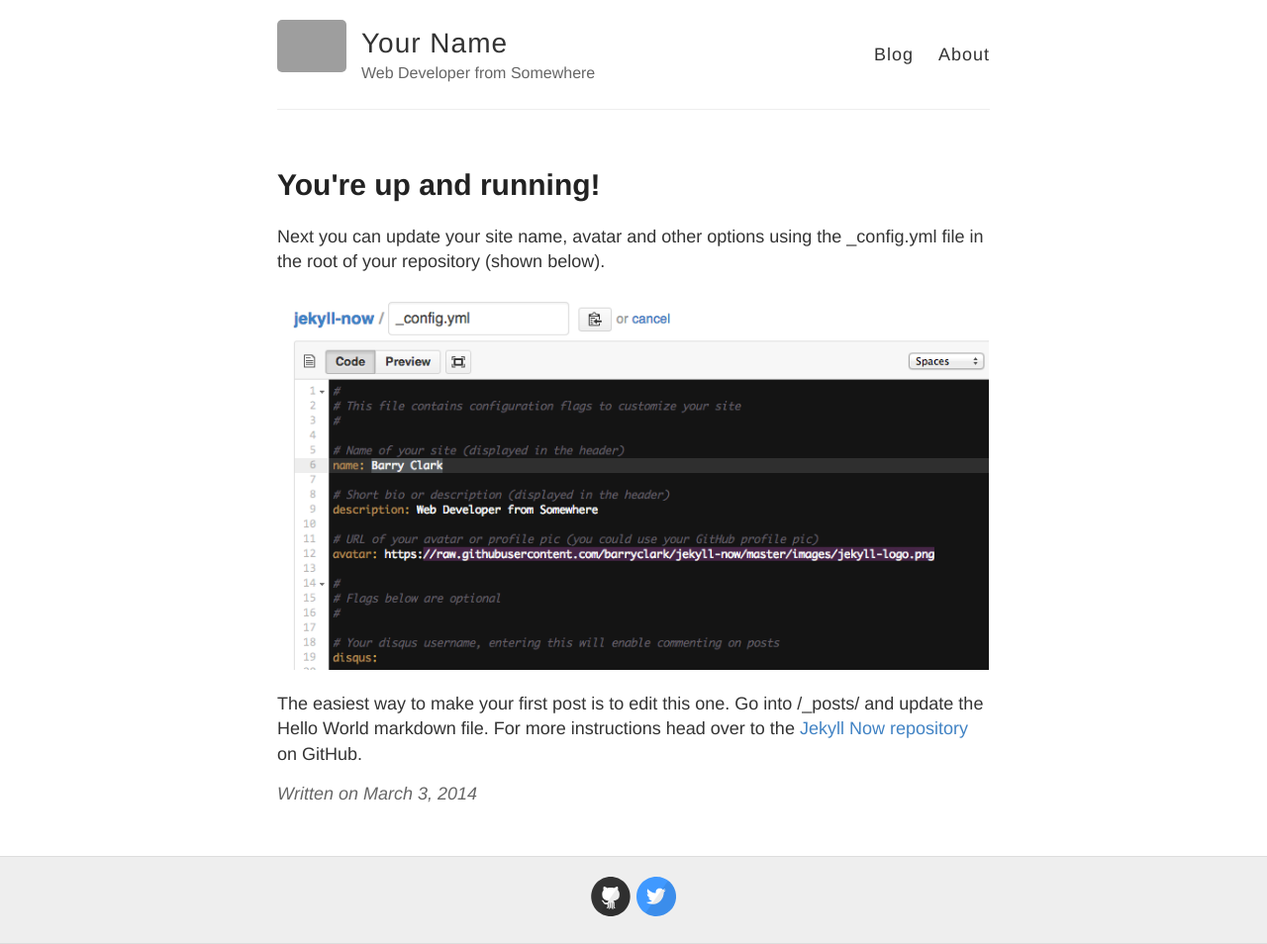
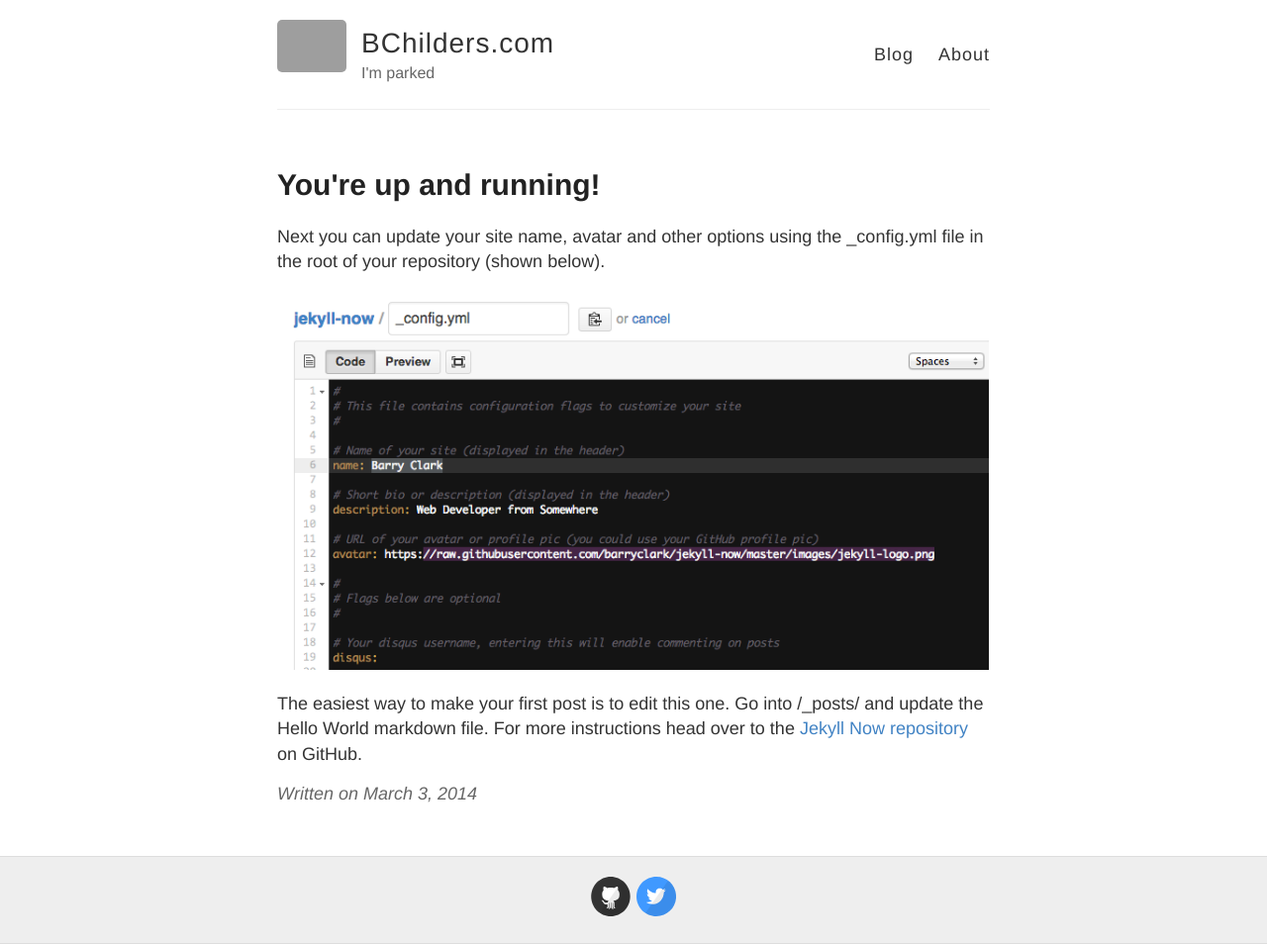
Before and after one commit to crazed014/bchilders.com, a Jekyll site: the page built from _posts/2014-3-3-Hello-World.md, in a window 1280 px wide. Shown: the whole page at 99% size. Built offline with Jekyll 4.4.1, drawn with Linux system fonts in a browser that asks for light colours; grey boxes are pictures that could not be loaded.

Commit message:
Update _config.yml

```diff
--- a/_config.yml
+++ b/_config.yml
@@ -3,10 +3,10 @@
 #
 
 # Name of your site (displayed in the header)
-name: Your Name
+name: BChilders.com
 
 # Short bio or description (displayed in the header)
-description: Web Developer from Somewhere
+description: I'm parked
 
 # URL of your avatar or profile pic (you could use your GitHub profile pic)
 avatar: https://raw.githubusercontent.com/barryclark/jekyll-now/master/images/jekyll-logo.png
```
